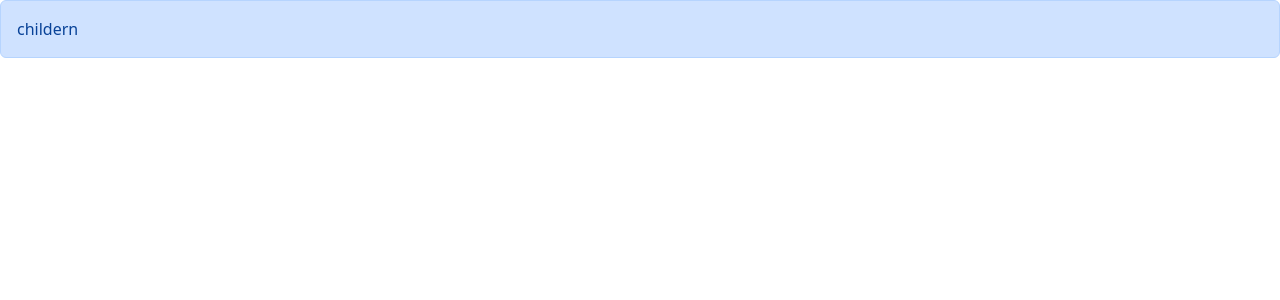
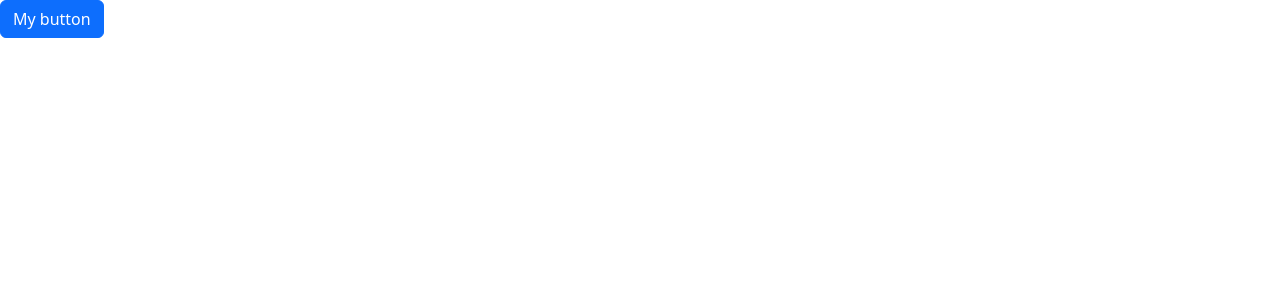
Before and after one commit to AnnalingamGowsigan/first_react_app, a React (Vite) app: page / in a window 1280 px wide. Shown: the top 300 px of the page. Built offline with nearby package versions, Linux system fonts and the light colour scheme; the HTML template or start-up script is replaced by a standard one.

Commit message:
Add button click and close fuction.

```diff
--- a/package.json
+++ b/package.json
@@ -11,7 +11,8 @@
   "dependencies": {
     "bootstrap": "^5.2.3",
     "react": "^18.2.0",
-    "react-dom": "^18.2.0"
+    "react-dom": "^18.2.0",
+    "react-icons": "^4.7.1"
   },
   "devDependencies": {
     "@types/react": "^18.0.27",
--- a/src/App.tsx
+++ b/src/App.tsx
@@ -1,11 +1,27 @@
+import { useState } from "react";
 import Alert from "./components/Alert";
+import Button from "./components/Button";
 
 function App() {
+  const [alertVisible, setAlertVisible] = useState(false);
   return (
     <div>
-      <Alert>
-        <span>Hello World</span>
-      </Alert>
+      {alertVisible && (
+        <Alert
+          onClose={() => {
+            setAlertVisible(false);
+          }}
+        >
+          My alert
+        </Alert>
+      )}
+      <Button
+        onClick={() => {
+          setAlertVisible(true);
+        }}
+      >
+        My button
+      </Button>
     </div>
   );
 }
--- a/src/components/Alert.tsx
+++ b/src/components/Alert.tsx
@@ -1,11 +1,23 @@
 import { ReactNode } from "react";
 
 interface Props {
-  childern: ReactNode; // using this we can pass html content to Alert-compnent
+  children: ReactNode; // using this children we can pass html content to Alert-compnent
+  onClose: () => void;
 }
 
-const Alert = ({ childern }: Props) => {
-  return <div className="alert alert-primary">childern</div>;
+const Alert = ({ children, onClose }: Props) => {
+  return (
+    <div className="alert alert-primary alert-dismissible">
+      {children}
+      <button
+        type="button"
+        className="btn-close"
+        data-bs-dismiss="alert"
+        aria-label="Close"
+        onClick={onClose}
+      ></button>
+    </div>
+  );
 };
 
 export default Alert;
--- /dev/null
+++ b/src/components/Button.tsx
@@ -0,0 +1,22 @@
+import { ReactNode } from "react";
+
+interface Props {
+  children: ReactNode;
+  color?: "primary" | "secondary" | "danger" | "success";
+  onClick: () => void;
+}
+const Button = ({ children, onClick, color = "primary" }: Props) => {
+  return (
+    <button
+      type="button"
+      className={"btn btn-" + color}
+      data-bs-dismiss="alert"
+      aria-label="Close"
+      onClick={onClick}
+    >
+      {children}
+    </button>
+  );
+};
+
+export default Button;
```
Also changed, not shown: 1 other file (tests, documents, lock files or other folders).
